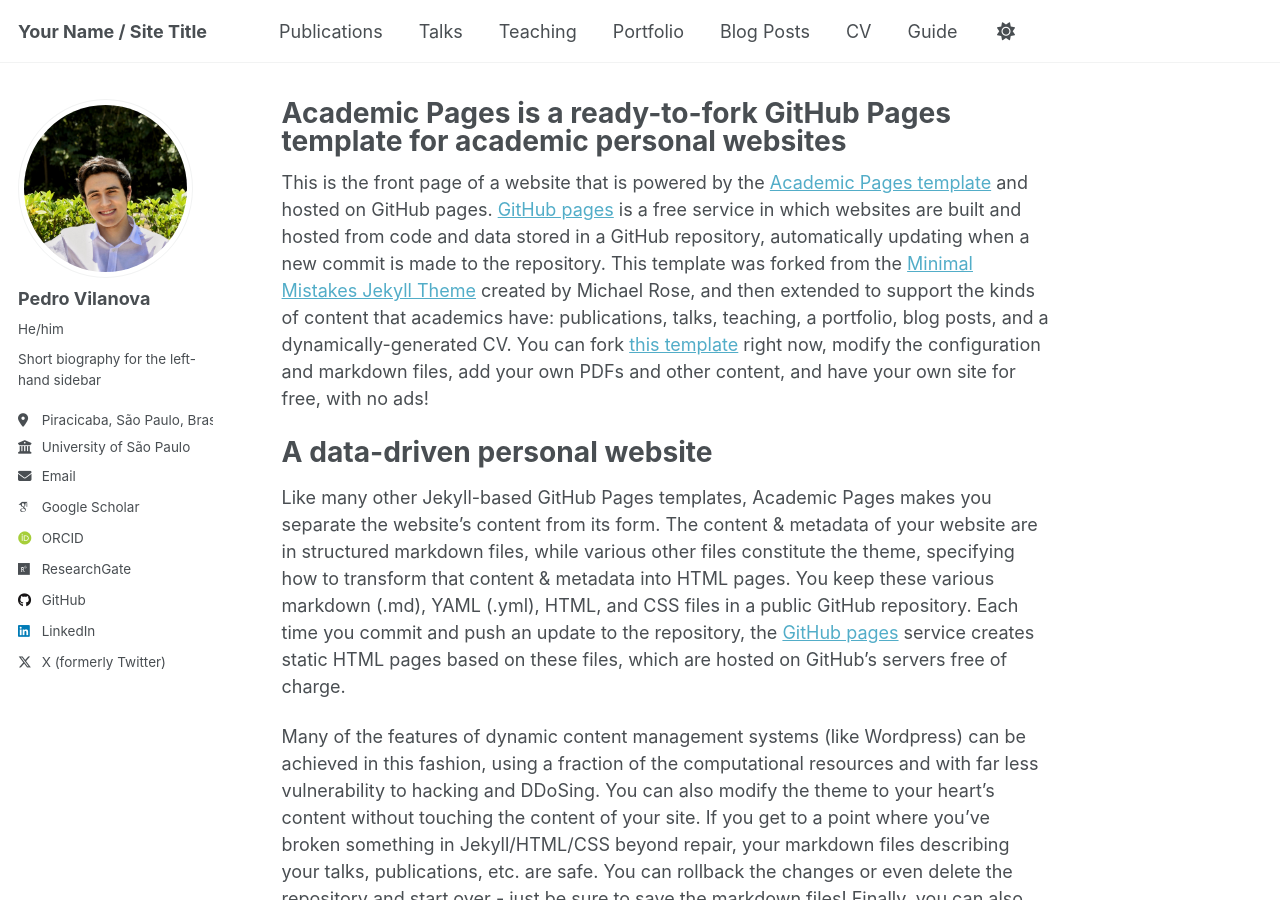
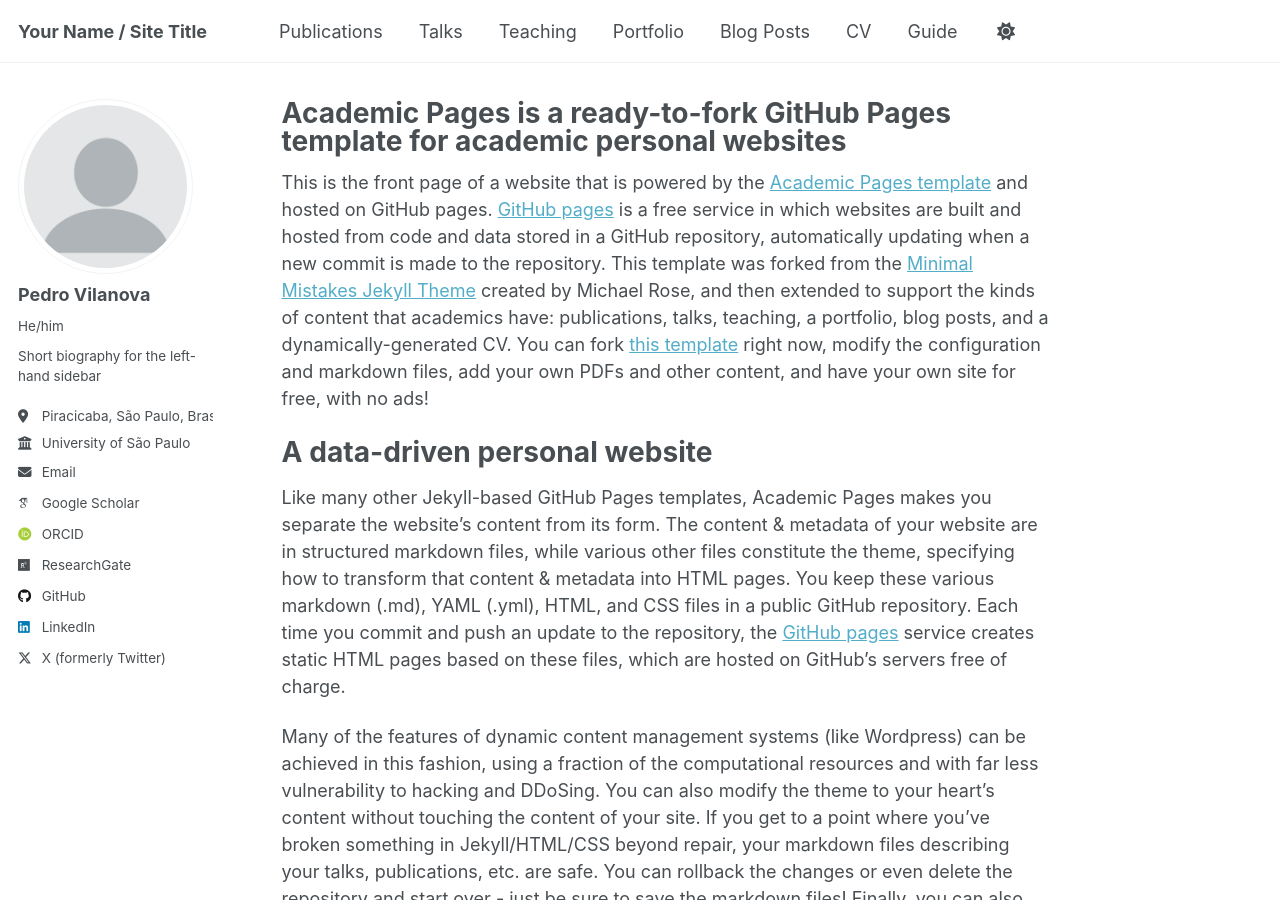
Before and after one commit to pedrofvilanova/pedrofvilanova.github.io, a Jekyll site: the page built from _pages/about.md, in a window 1280 px wide and 900 px high. Built offline with Jekyll 4.4.1, drawn with Linux system fonts in a browser that asks for light colours; some web fonts are replaced.

Commit message:
Update _config.yml

```diff
--- a/_config.yml
+++ b/_config.yml
@@ -22,7 +22,7 @@ repository               : "academicpages/academicpages.github.io"
 #               Additional customization can be done by editing /_includes/author-profile.html
 author:
   # Biographic information
-  avatar           : "IMG_8478.jpeg"
+  avatar           : "profile.png"
   name             : "Pedro Vilanova"
   pronouns         : "He/him"
   bio              : "Short biography for the left-hand sidebar"
```
